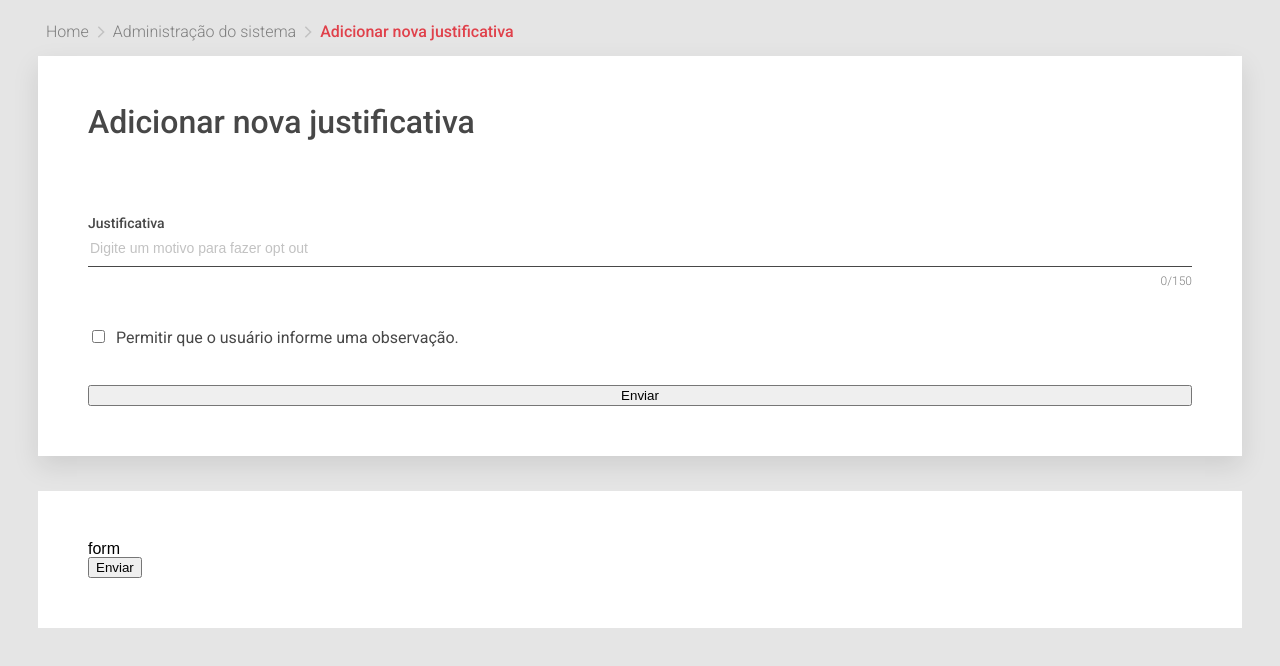
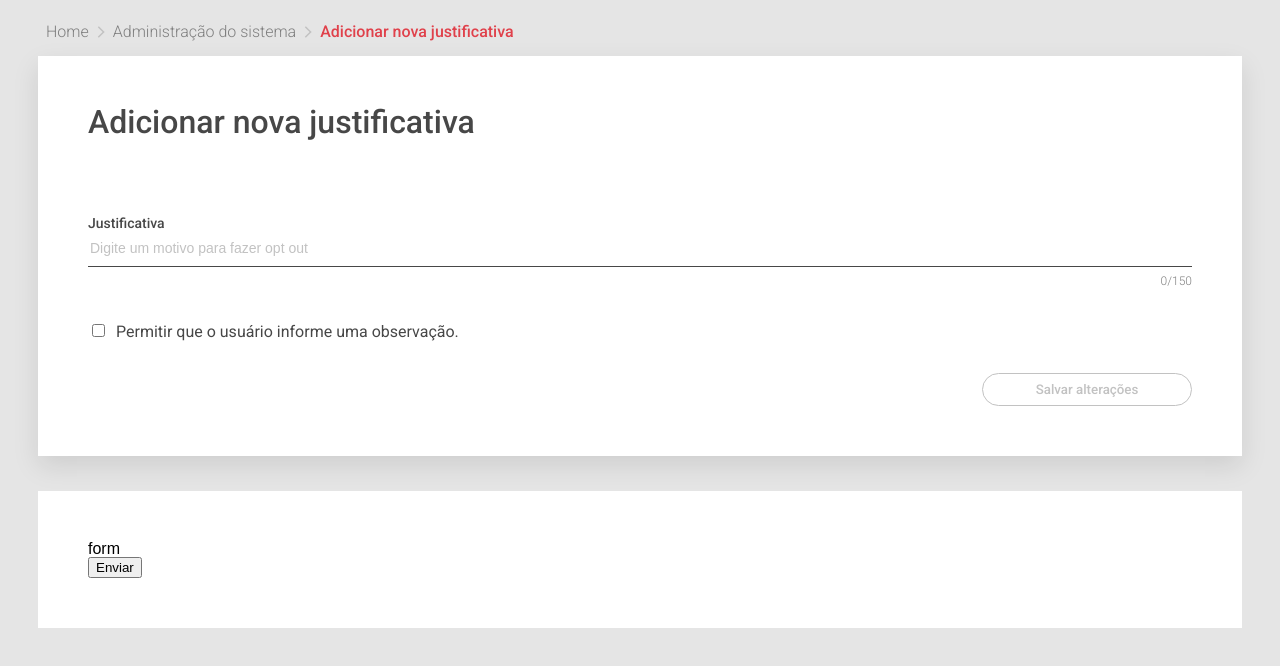
Before and after one commit to jonathansedrez/unregister, a React (Create React App) app: page / in a window 1280 px wide. Shown: the top 666 px of the page. Built offline with nearby package versions, Linux system fonts and the light colour scheme.

Commit message:
add button component

```diff
--- /dev/null
+++ b/src/components/button/button.component.tsx
@@ -0,0 +1,14 @@
+import { ButtonHTMLAttributes } from 'react';
+import './button.styles.scss';
+
+export const Button: React.FC<ButtonHTMLAttributes<HTMLButtonElement>> = (
+  props
+) => {
+  const { children } = props;
+
+  return (
+    <button {...props} className="button">
+      {children}
+    </button>
+  );
+};
--- /dev/null
+++ b/src/components/button/button.styles.scss
@@ -0,0 +1,20 @@
+@import '../../layout/variables.scss';
+
+.button {
+  border: none;
+  border-radius: 50px;
+  font-family: 'Roboto';
+  font-weight: 500;
+  width: 210px;
+  height: 33px;
+  color: $white;
+  background: $blue;
+  border: 1px solid $blue;
+  transition: 0.3s;
+
+  &:disabled {
+    color: $mid-gray;
+    background: $white;
+    border: 1px solid $mid-gray;
+  }
+}
--- a/src/components/index.ts
+++ b/src/components/index.ts
@@ -1,3 +1,4 @@
 export * from './input/input.component';
 export * from './card/card.component';
 export * from './radio/radio.component';
+export * from './button/button.component';
--- a/src/containers/justification/justification.container.tsx
+++ b/src/containers/justification/justification.container.tsx
@@ -1,5 +1,5 @@
 import { useState } from 'react';
-import { Card, Input } from '../../components';
+import { Card, Input, Button } from '../../components';
 
 import './justification.styles.scss';
 
@@ -61,7 +61,15 @@ export const Justification: React.FC = () => {
               Permitir que o usuário informe uma observação.
             </label>
           </div>
-          <button onClick={handleSubmit}>Enviar</button>
+
+          <span className="justification__button">
+            <Button
+              onClick={handleSubmit}
+              disabled={!justificationInput.length}
+            >
+              Salvar alterações
+            </Button>
+          </span>
         </form>
       </div>
     </Card>
--- a/src/containers/justification/justification.styles.scss
+++ b/src/containers/justification/justification.styles.scss
@@ -26,4 +26,8 @@
     font-weight: 400;
     color: $darkest-gray;
   }
+
+  .justification__button {
+    align-self: flex-end !important;
+  }
 }
--- a/src/layout/variables.scss
+++ b/src/layout/variables.scss
@@ -4,3 +4,4 @@ $dark-gray: #7f7f7f;
 $darkest-gray: #474747;
 $mid-gray: #c2c2c2;
 $red: #e0414b;
+$blue: #4569ef;
```
